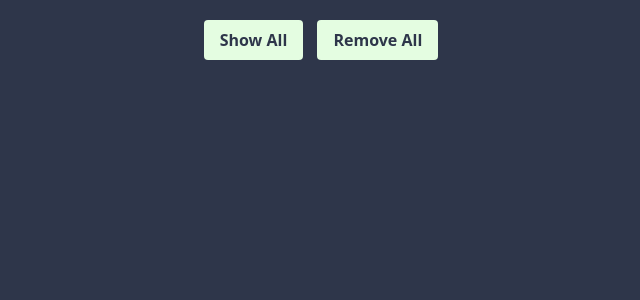
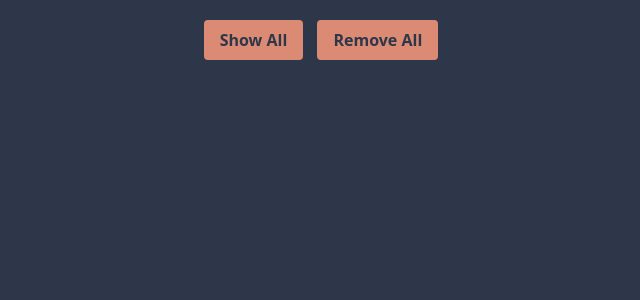
Before and after one commit to MatthewShell1/history, a PHP site: page / in a window 1280 px wide. Shown: the top 300 px of the page, without its empty margins (319-959 px from the left). Run offline with PHP 8.4, Linux system fonts and the light colour scheme; data that the repository does not hold is empty; some libraries are stand-ins or nearby versions.

Commit message:
changed button color

```diff
--- a/index.php
+++ b/index.php
@@ -30,7 +30,7 @@ $catResult = $conn->query($catSql);
   .filter-options button {
     padding: 8px 16px;
     margin: 0 5px;
-    background-color: #E4FDE1;
+    background-color: #DB8A74;
     color: #2e364a;
     border: none;
     border-radius: 4px;
```
Also changed, not shown: 1 other file.
